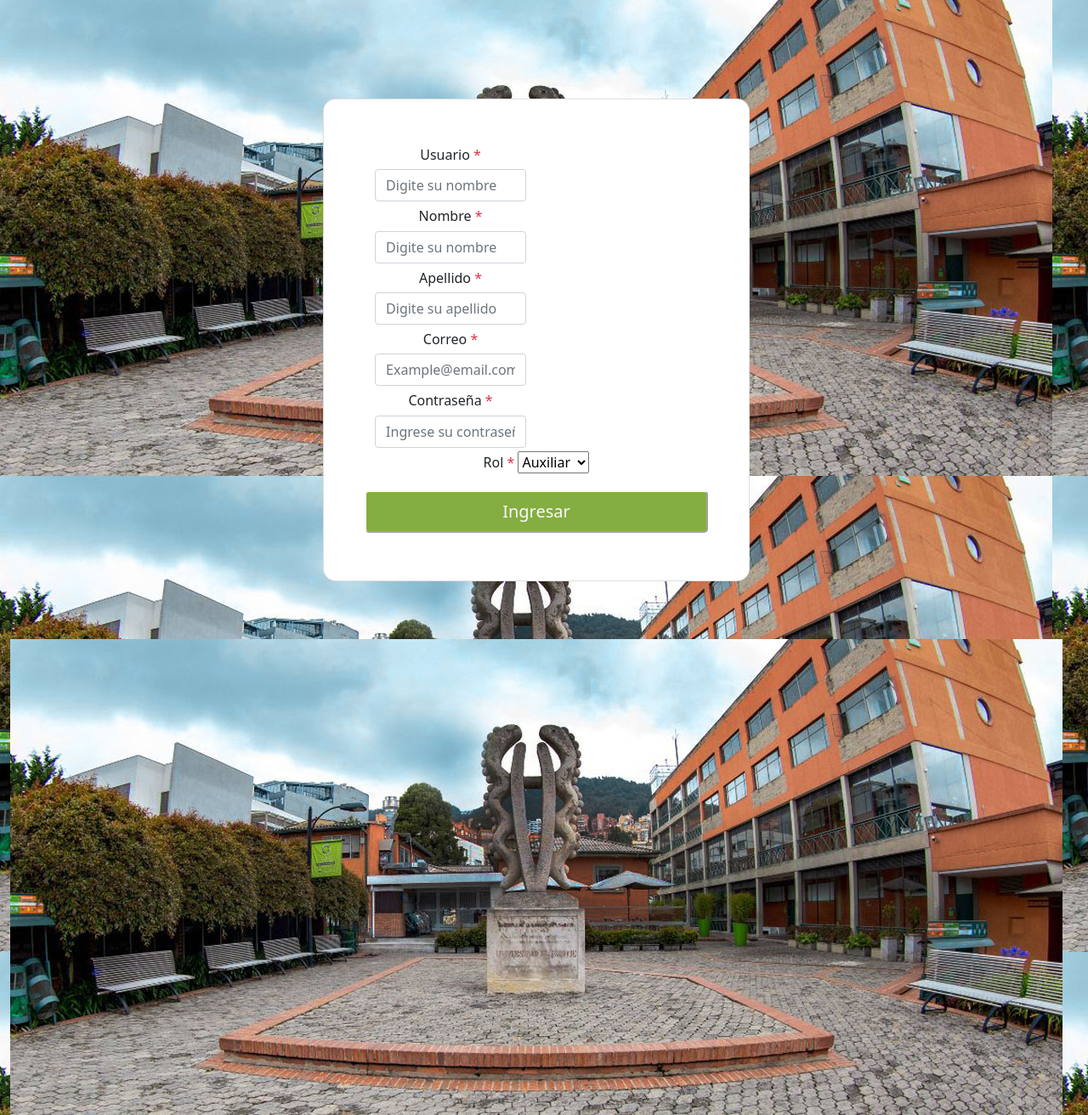
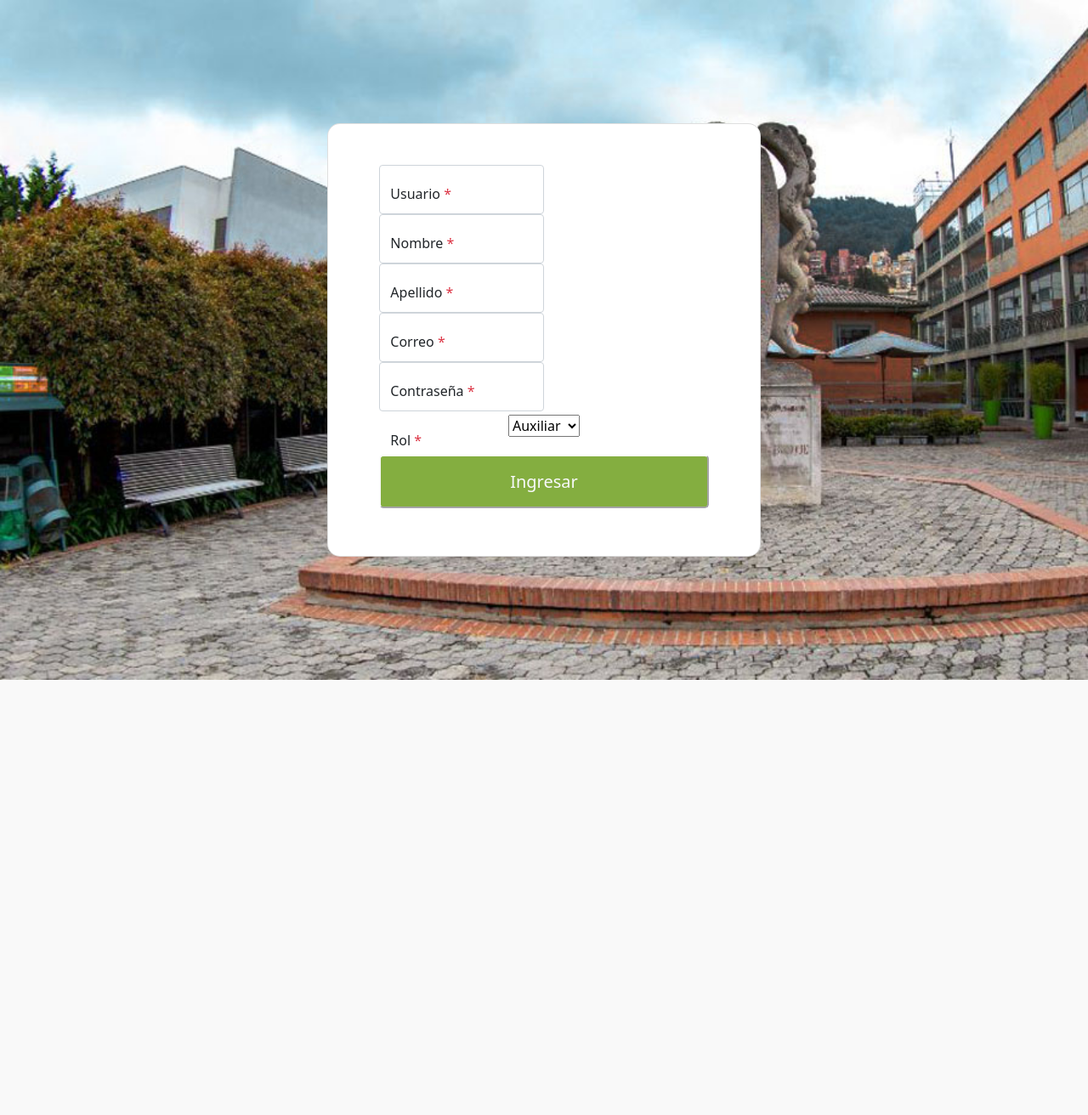
Before and after one commit to checho2001/GAIA-MCUB, a Django app: page /register/ in a window 1280 px wide. Shown: the whole page at 85% size. After the commit the page ends 800 px from the top, so only its background shows below. Run offline with Django 4.2, Linux system fonts and the light colour scheme; some libraries are stand-ins or nearby versions.

Commit message:
register

```diff
--- a/templates/registerUser.html
+++ b/templates/registerUser.html
@@ -9,9 +9,9 @@
     <script type="text/javascript" src="../static/js/bootstrap.bundle.min.js"> </script>
 </head>
 
-<body class="m-0 vh-100 row  text-center align-items-center justify-content-center body-login "  >
+<body class="m-0 vh-100 row  text-center align-items-center justify-content-center "  >
 
-  <div class=" container py-5 h-100">
+  <div class=" container py-5 h-100" style="background-image:url(../static/images/bg-singnin.jpeg);background-repeat: no-repeat;background-size: cover;">
     <div class="row d-flex justify-content-center align-items-center h-100">
       <div class="col-5">
         <div class="card card-registration card-registration-2" style="border-radius: 15px;">
@@ -22,33 +22,33 @@
                   <form action= "{%url 'register' %}" method= POST class=" w-100 m-auto">
 
                     {% csrf_token %}
-                    <div class="form-row mb-2">
-                      <div class="form-group col-md-6">
+                    <div class="form-group mb-2">
+                      <div class="form-floating col-md-6">
                         <label class="font-weight-bold">Usuario<span class="text-danger"> *</span></label>
                         <!--<input type="text" name="nombreUser" class="form-control" placeholder="Digite su nombre" required>-->
                         {{ form.username }}
                     </div>
-                      <div class="form-group col-md-6">
+                      <div class="form-floating col-md-6">
                           <label class="font-weight-bold">Nombre<span class="text-danger"> *</span></label>
                           <!--<input type="text" name="nombreUser" class="form-control" placeholder="Digite su nombre" required>-->
                           {{ form.nombre }}
                       </div>
-                      <div class="form-group col-md-6">
+                      <div class="form-floating col-md-6">
                           <label class="font-weight-bold">Apellido<span class="text-danger"> *</span></label>
                           <!--<input type="text" name="apellidoUser" class="form-control" placeholder="Digite su apellido" required>-->
                           {{ form.apellido }}
                       </div>
-                      <div class="form-group col-md-6">
+                      <div class="form-floating col-md-6">
                         <label class="font-weight-bold">Correo<span class="text-danger"> *</span></label>
                         <!--<input type="text" name="apellidoUser" class="form-control" placeholder="Digite su apellido" required>-->
                         {{ form.correo }}
                     </div>
-                    <div class="form-group col-md-6">
+                    <div class="form-floating col-md-6">
                       <label  type="password" class="font-weight-bold">Contraseña<span class="text-danger"> *</span></label>
                       <!--<input type="text" name="apellidoUser" class="form-control" placeholder="Digite su apellido" required>-->
                       {{ form.password }}
                   </div>
-                    <div class="form-group mb-3">
+                    <div class="form-floating mb-3">
                       <label class="font-weight-bold">Rol<span class="text-danger"> *</span></label>
                       <!--<input type="email" name="correoUser" class="form-control" placeholder="Example@email.com" required>-->
                       {{ form.rol }}
@@ -64,7 +64,7 @@
         </div>
       </div>
     </div>
-    <img class="bg-image" src="../static/images/bg-singnin.jpeg" alt="bg-login">
+
   </div>
 
 </body>
```
